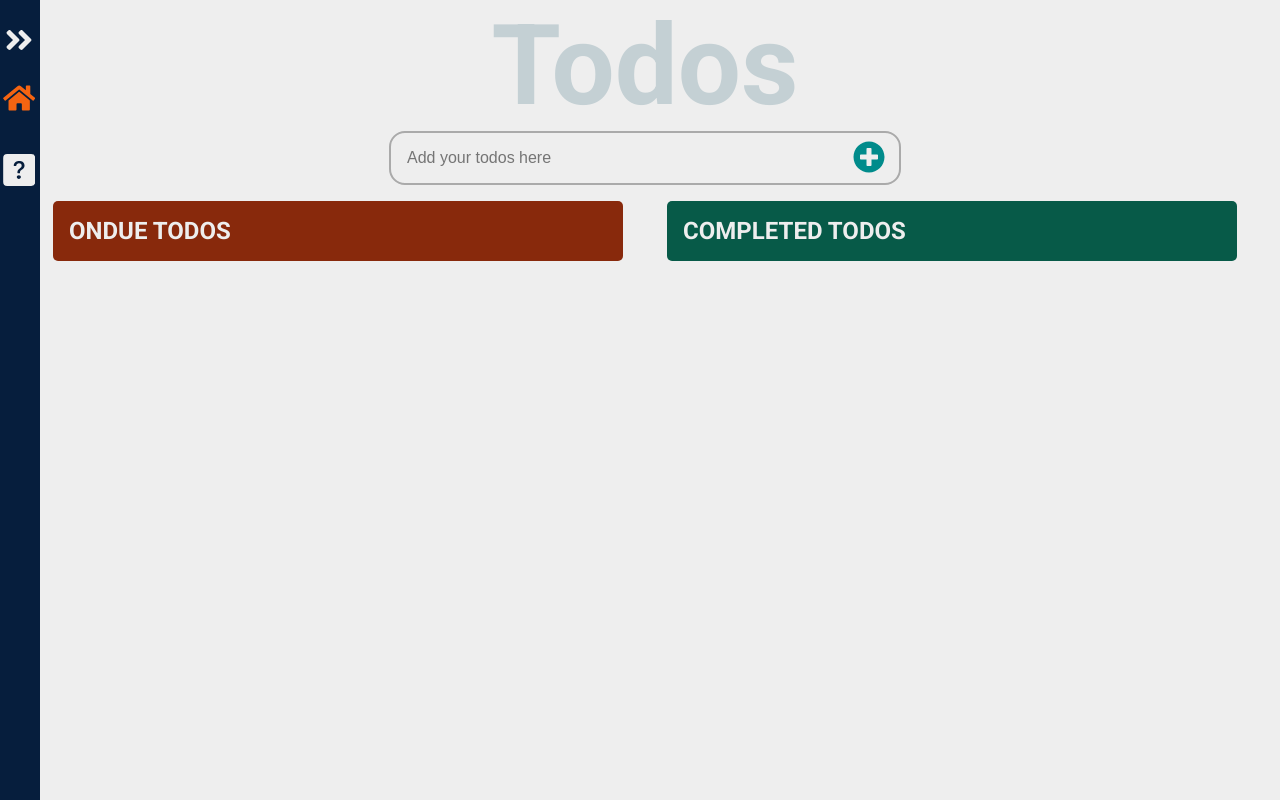
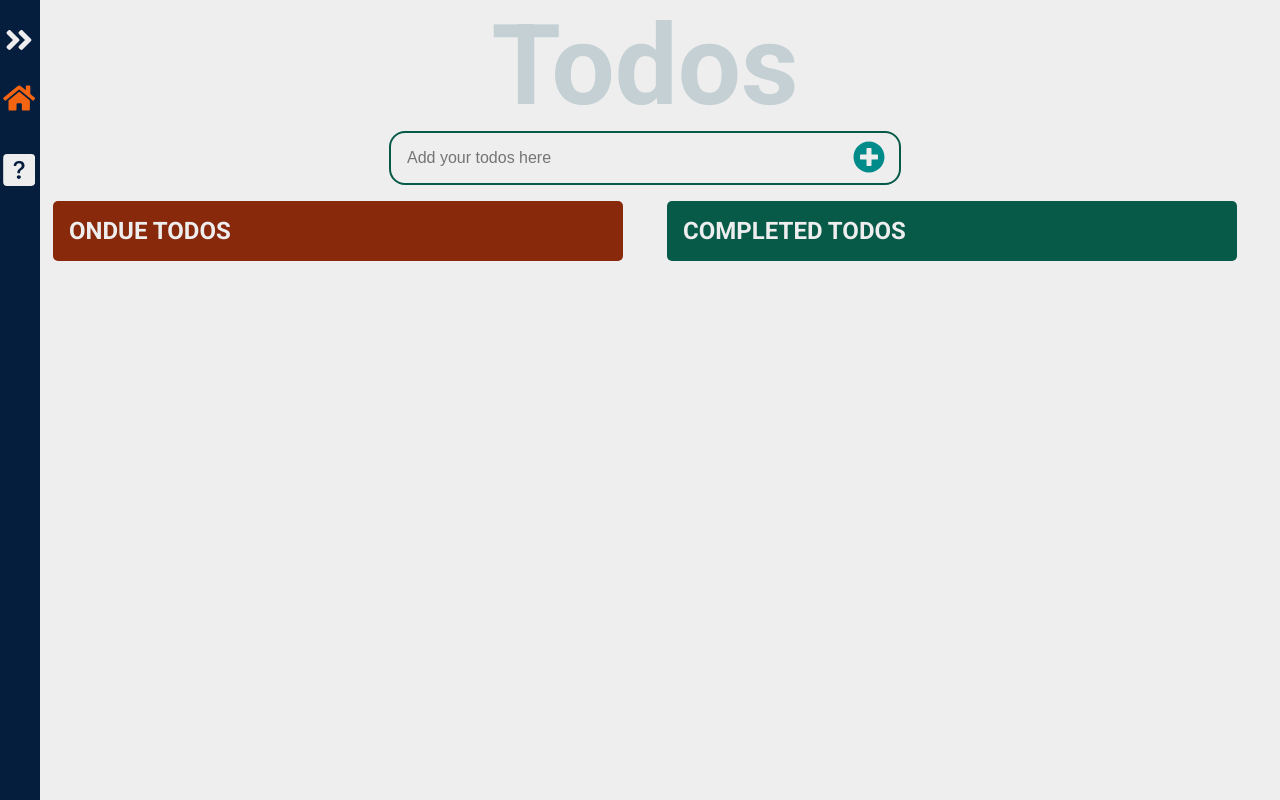
Before and after one commit to mengiefen/react-todo-app, a React (Create React App) app: page / in a window 1280 px wide. Built offline with nearby package versions, Linux system fonts and the light colour scheme.

Commit message:
update TodoInput styles

```diff
--- a/src/components/TodoInput/TodoInput.module.css
+++ b/src/components/TodoInput/TodoInput.module.css
@@ -1,10 +1,10 @@
 :root {
-  --dark-blue: #061e3d;
+  --dark-blue: #161b40;
   --blue: #0a4b77;
   --cyan: #0d6c86;
   --dark-green: #075a48;
   --light-red: #88290c;
-  --light-gray: #aaa;
+  --light-gray: #ddd;
   --light: #eee;
 }
 
@@ -19,7 +19,7 @@
   font-size: 1rem;
   padding: 1rem;
   width: 100%;
-  border: 2px solid var(--light-gray);
+  border: 2px solid var(--dark-green);
   background-color: var(--light);
   border-radius: 1rem;
   transition: border 0.5s;
@@ -29,6 +29,7 @@
 .todoInput:focus,
 .todoInput:hover {
   border: 2px solid var(--dark-green);
+  box-shadow: 0 0 8px 0 var(--dark-green);
 }
 
 .todoAdd {
```
